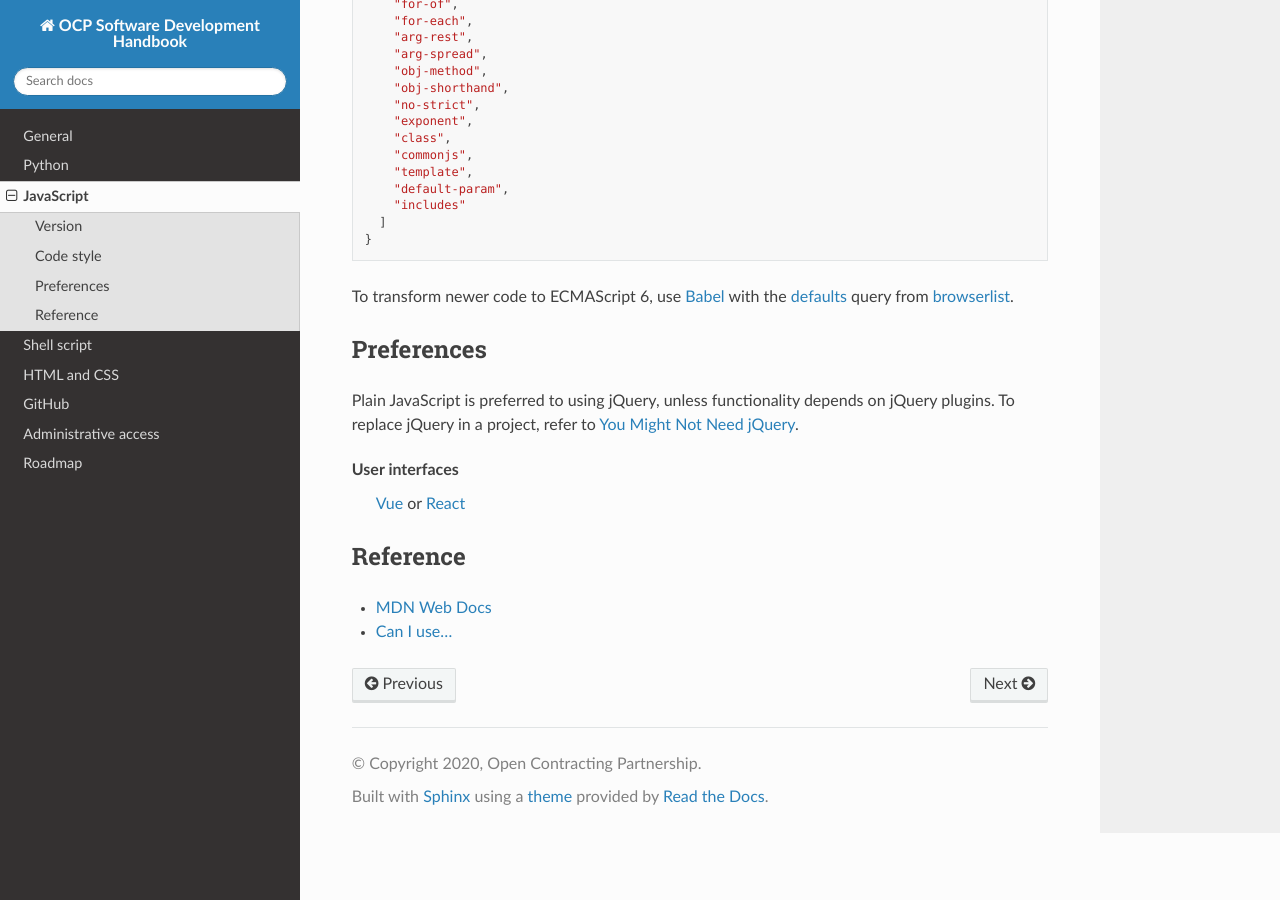
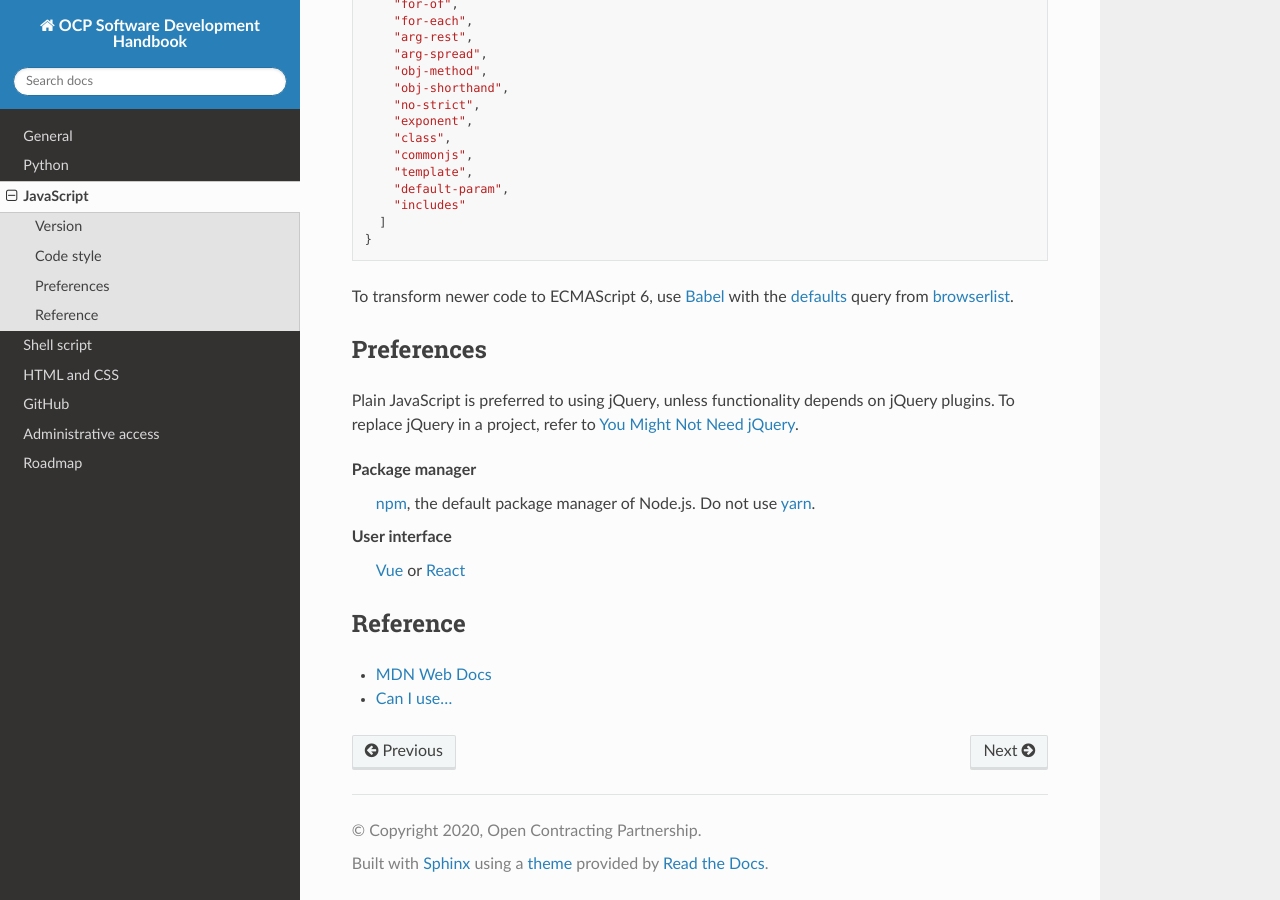
Before and after one commit to open-contracting/software-development-handbook, a Sphinx documentation site: the page built from docs/javascript/index.rst, in a window 1280 px wide and 900 px high, scrolled down 714 px. Built offline with Sphinx 7.4.7 and the Read the Docs theme 2.0.0, drawn with Linux system fonts in a browser that asks for light colours.

Commit message:
js: Prefer npm, closes #25

```diff
--- a/docs/javascript/index.rst
+++ b/docs/javascript/index.rst
@@ -48,7 +48,9 @@ Preferences
 
 Plain JavaScript is preferred to using jQuery, unless functionality depends on jQuery plugins. To replace jQuery in a project, refer to `You Might Not Need jQuery <http://youmightnotneedjquery.com>`__.
 
-User interfaces
+Package manager
+  `npm <https://docs.npmjs.com>`__, the default package manager of Node.js. Do not use `yarn <https://yarnpkg.com>`__.
+User interface
   `Vue <https://vuejs.org>`__ or `React <https://reactjs.org>`__
 
 Reference
```
